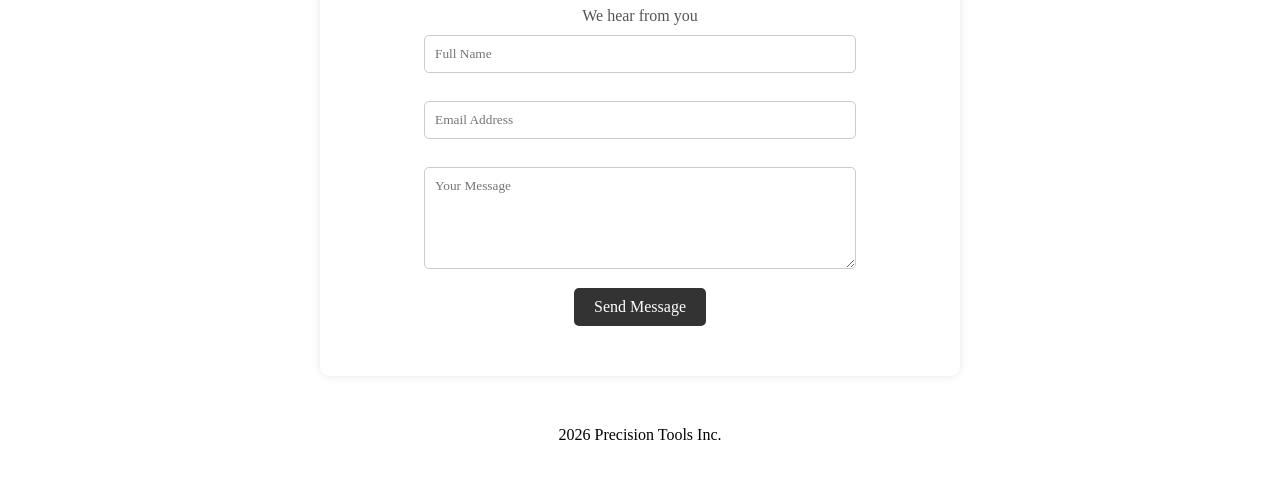
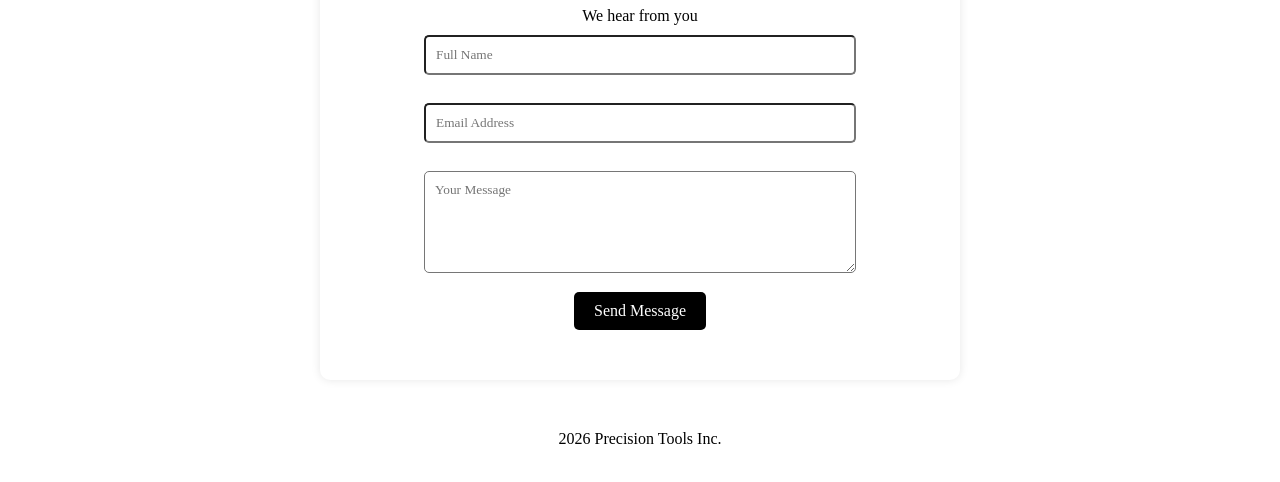
Before and after one commit to maheshwarimcse25-hash/elementary, a plain HTML site: page contact.html in a window 1280 px wide. Shown: the part 178-660 px from the top of the page. Drawn offline with Linux system fonts and the light colour scheme.

Commit message:
Refactor CSS styles for consistency and clarity

```diff
--- a/style1.css
+++ b/style1.css
@@ -100,7 +100,7 @@ section h2 {
 }
 
 section p {
-  color: #555;
+  color: medium-dark gray;
 }
 
 section input,
@@ -108,7 +108,7 @@ section textarea {
   width: 80%;
   padding: 10px;
   margin-top: 10px;
-  border: 1px solid #ccc;
+  border: 1px solid dark grey;
   border-radius: 5px;
 }
 
@@ -116,7 +116,7 @@ section button {
   margin-top: 15px;
   padding: 10px 20px;
   border: none;
-  background-color: #333;
+  background-color: black;
   color: white;
   font-size: 16px;
   border-radius: 5px;
@@ -124,5 +124,5 @@ section button {
 }
 
 section button:hover {
-  background-color: #ff9800;
+  background-color: orange;
 }
```
